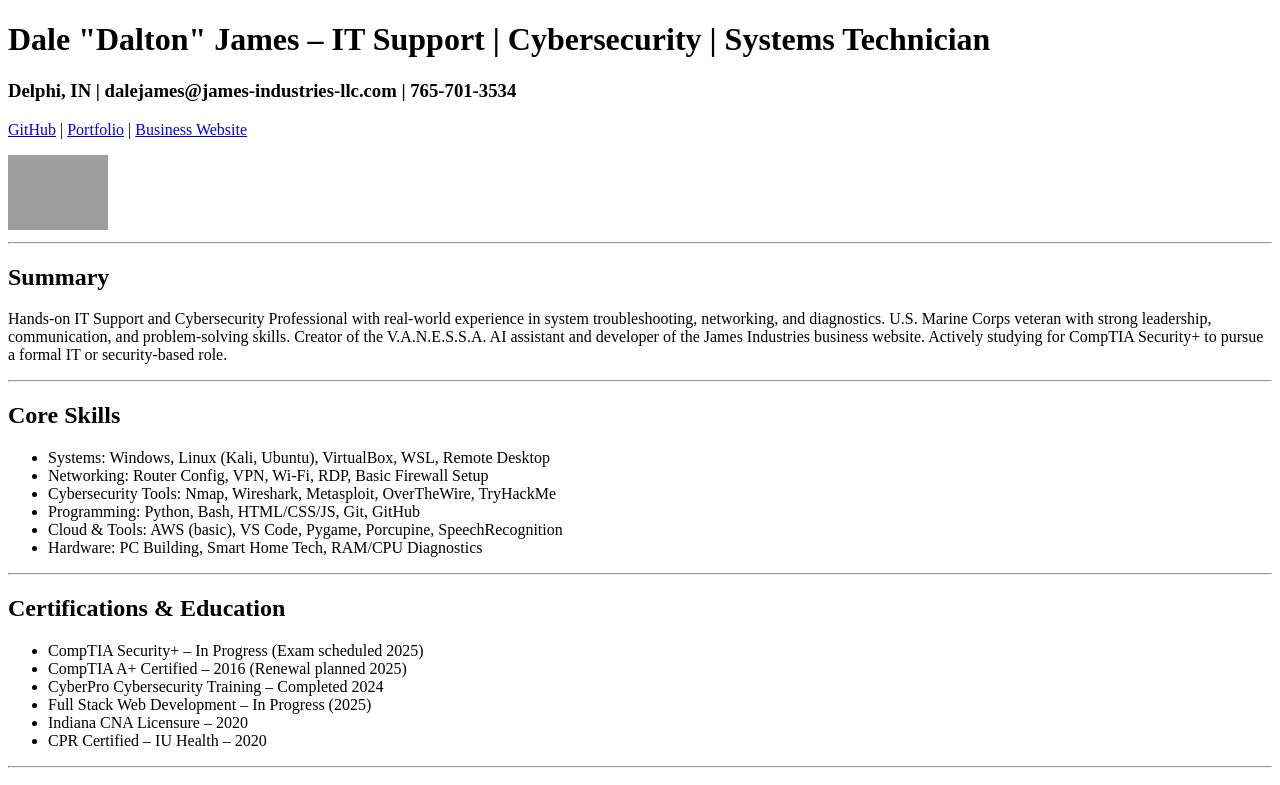
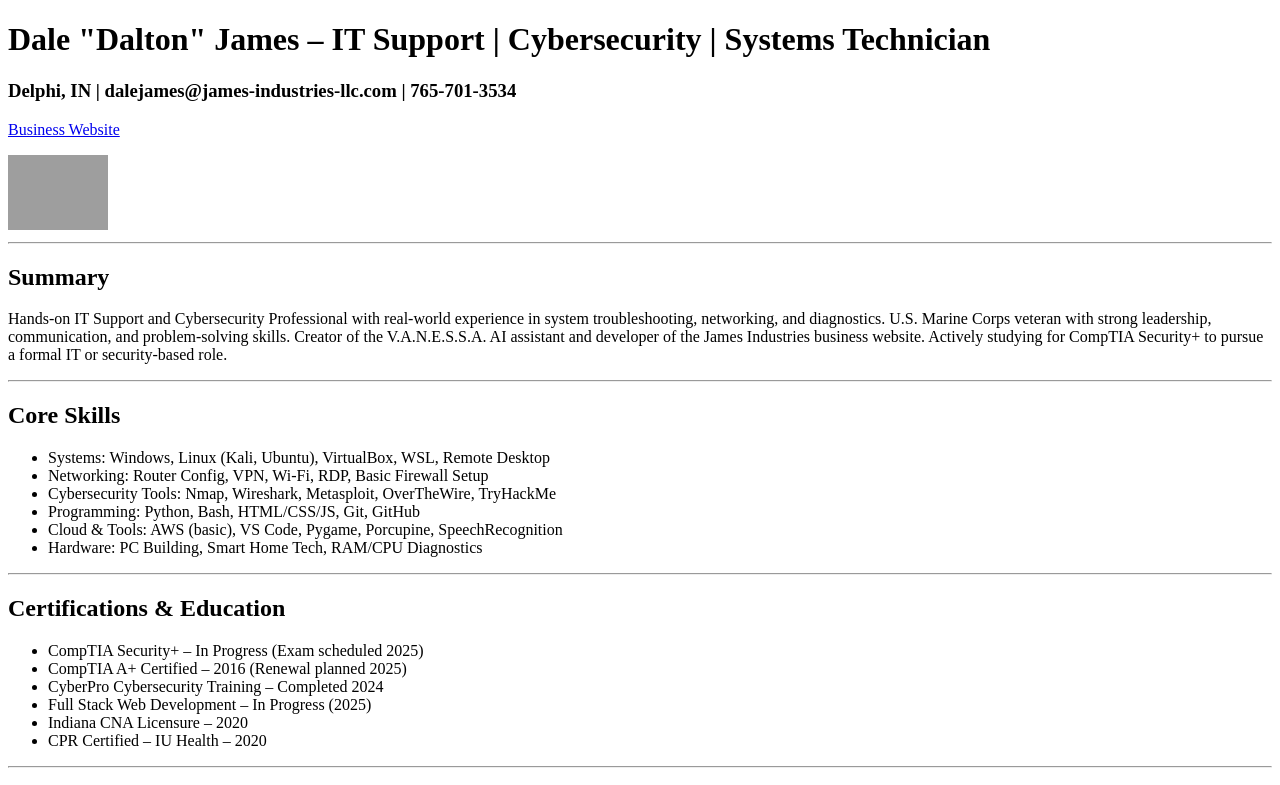
Before and after one commit to DaltonJ-89/DaltonJ-Resume, a plain HTML site: page index.html in a window 1280 px wide. Shown: the top 785 px of the page. Drawn offline with Linux system fonts and the light colour scheme; grey boxes are pictures that could not be loaded.

Commit message:
Update index.html

```diff
--- a/index.html
+++ b/index.html
@@ -8,8 +8,6 @@
     <h1>Dale "Dalton" James – IT Support | Cybersecurity | Systems Technician</h1>
     <h3>Delphi, IN | dalejames@james-industries-llc.com | 765-701-3534</h3>
     <p>
-        <a href="https://github.com/DaltonJ-89">GitHub</a> |
-        <a href="https://daltonj-89.github.io/DaltonJ-Resume">Portfolio</a> |
         <a href="https://www.james-industries-llc.com">Business Website</a>
     </p>
     <img src="Headshot.JPG" alt="Headshot" width="100">
```
